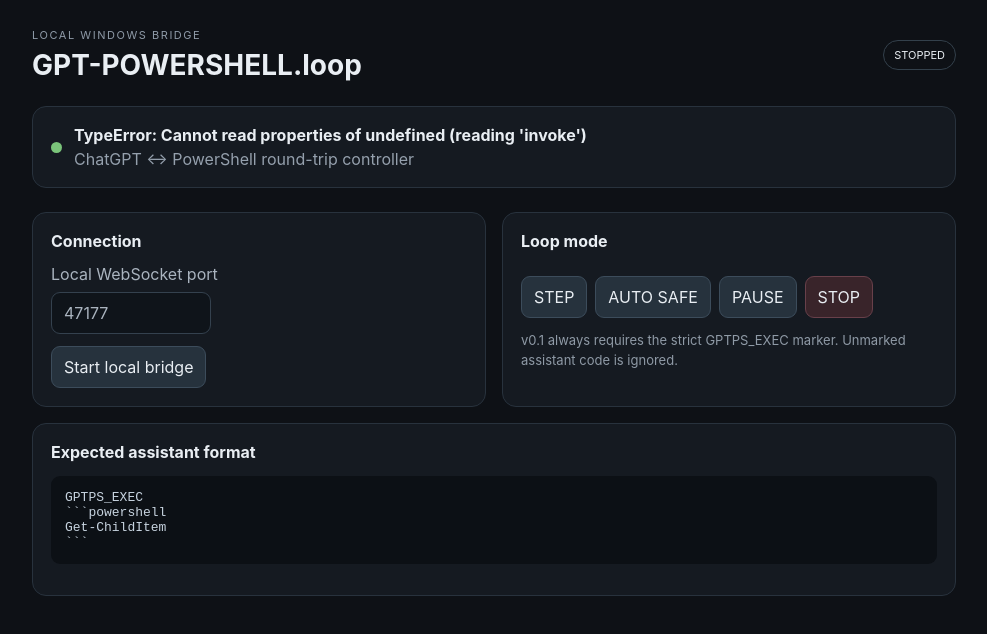
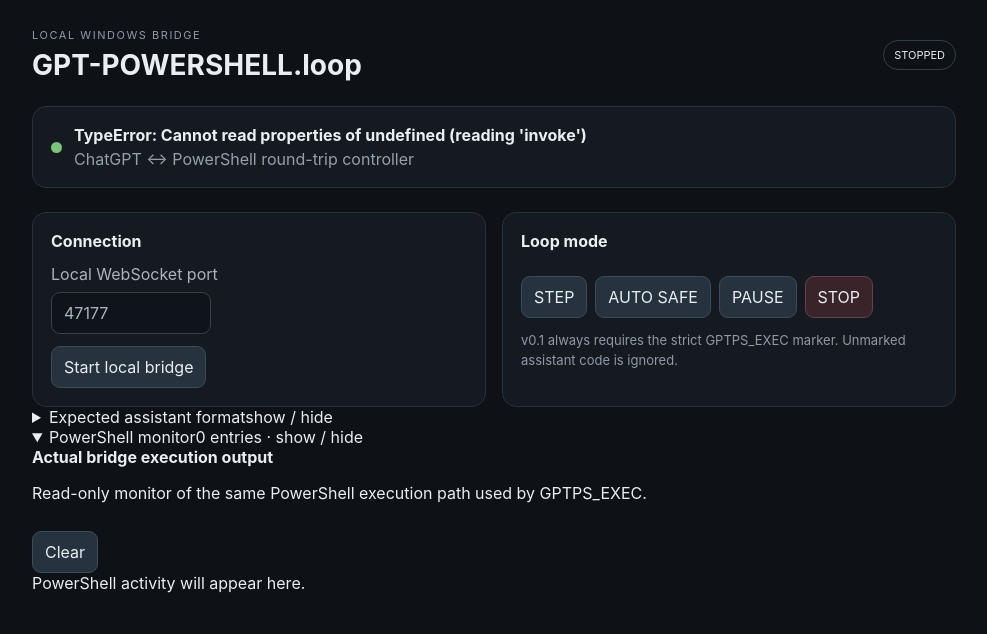
Before and after one commit to saintdivinity-sys/GPT-POWERSHELL.loop, a React (Vite) app: page / in a window 1280 px wide. Shown: the top 634 px of the page, without its empty margins (146-1133 px from the left). Built offline with nearby package versions, Linux system fonts and the light colour scheme.

Commit message:
Add collapsible PowerShell execution monitor

```diff
--- a/src/main.tsx
+++ b/src/main.tsx
@@ -12,18 +12,32 @@
   timeout_seconds: number;
 };
 
+type ConsoleEntry = {
+  id: number;
+  at: string;
+  kind: "command" | "stdout" | "stderr" | "status" | "meta" | string;
+  text: string;
+};
+
 function App() {
   const [mode, setMode] = React.useState<Mode>("stopped");
   const [status, setStatus] = React.useState("Bridge offline");
   const [port, setPort] = React.useState(47177);
   const [serverStarted, setServerStarted] = React.useState(false);
+  const [consoleEntries, setConsoleEntries] = React.useState<ConsoleEntry[]>([]);
+  const consoleEndRef = React.useRef<HTMLDivElement | null>(null);
 
   const syncState = React.useCallback(async () => {
     try {
-      const snapshot = await invoke<BridgeSnapshot>("get_state");
+      const [snapshot, entries] = await Promise.all([
+        invoke<BridgeSnapshot>("get_state"),
+        invoke<ConsoleEntry[]>("get_console_log")
+      ]);
+
       setMode(snapshot.mode);
       setServerStarted(snapshot.server_started);
       setPort(snapshot.port);
+      setConsoleEntries(entries);
 
       if (snapshot.server_started) {
         setStatus(`Listening on ws://127.0.0.1:${snapshot.port} · Mode: ${snapshot.mode}`);
@@ -41,6 +55,10 @@
     return () => window.clearInterval(timer);
   }, [syncState]);
 
+  React.useEffect(() => {
+    consoleEndRef.current?.scrollIntoView({ block: "end" });
+  }, [consoleEntries]);
+
   async function setBridgeMode(next: Mode) {
     try {
       await invoke("set_mode", { mode: next });
@@ -53,6 +71,15 @@
   async function startBridge() {
     try {
       await invoke<string>("start_bridge", { port });
+      await syncState();
+    } catch (error) {
+      setStatus(String(error));
+    }
+  }
+
+  async function clearConsole() {
+    try {
+      await invoke("clear_console_log");
       await syncState();
     } catch (error) {
       setStatus(String(error));
@@ -110,10 +137,50 @@
         </article>
       </section>
 
-      <section className="protocol">
-        <h2>Expected assistant format</h2>
-        <pre>{`GPTPS_EXEC\n\`\`\`powershell\nGet-ChildItem\n\`\`\``}</pre>
-      </section>
+      <details className="collapsible protocolBlock">
+        <summary>
+          <span>Expected assistant format</span>
+          <span className="summaryHint">show / hide</span>
+        </summary>
+        <div className="collapsibleBody">
+          <pre>{`GPTPS_EXEC\n\`\`\`powershell\nGet-ChildItem\n\`\`\``}</pre>
+        </div>
+      </details>
+
+      <details className="collapsible consolePanel" open>
+        <summary>
+          <span>PowerShell monitor</span>
+          <span className="summaryHint">{consoleEntries.length} entries · show / hide</span>
+        </summary>
+        <div className="collapsibleBody">
+          <div className="consoleToolbar">
+            <div>
+              <strong>Actual bridge execution output</strong>
+              <p>Read-only monitor of the same PowerShell execution path used by GPTPS_EXEC.</p>
+            </div>
+            <button onClick={clearConsole}>Clear</button>
+          </div>
+
+          <div className="consoleOutput" aria-live="polite">
+            {consoleEntries.length === 0 ? (
+              <div className="consoleEmpty">PowerShell activity will appear here.</div>
+            ) : (
+              consoleEntries.map((entry) => (
+                <div className={`consoleEntry ${entry.kind}`} key={entry.id}>
+                  <div className="consoleEntryHeader">
+                    <span>{new Date(entry.at).toLocaleTimeString()}</span>
+                    <span>{entry.kind.toUpperCase()}</span>
+                  </div>
+                  <div className="consoleEntryText">
+                    {entry.kind === "command" ? `PS> ${entry.text}` : entry.text}
+                  </div>
+                </div>
+              ))
+            )}
+            <div ref={consoleEndRef} />
+          </div>
+        </div>
+      </details>
     </main>
   );
 }
```
